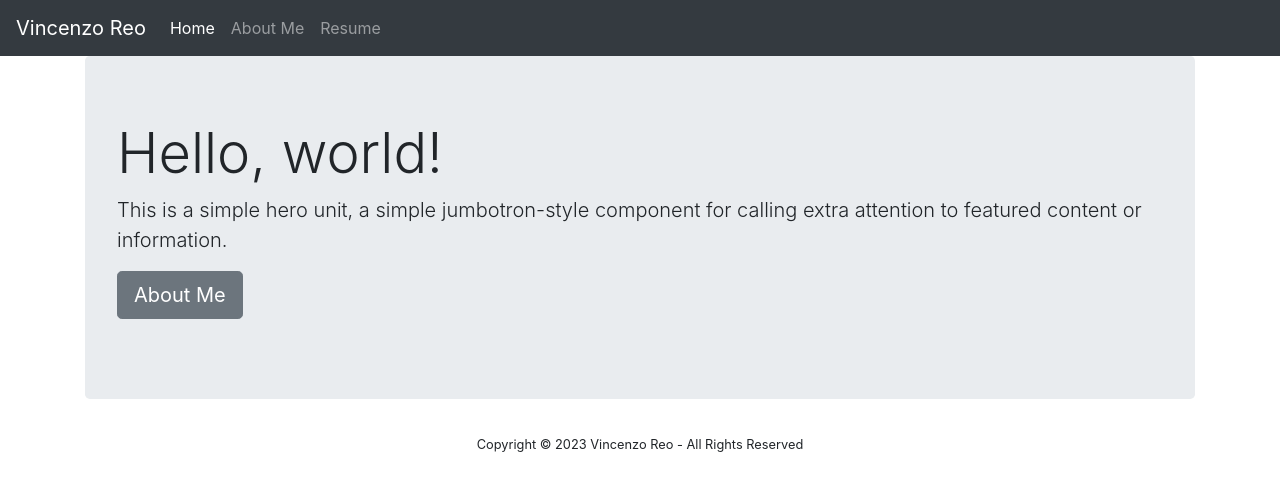
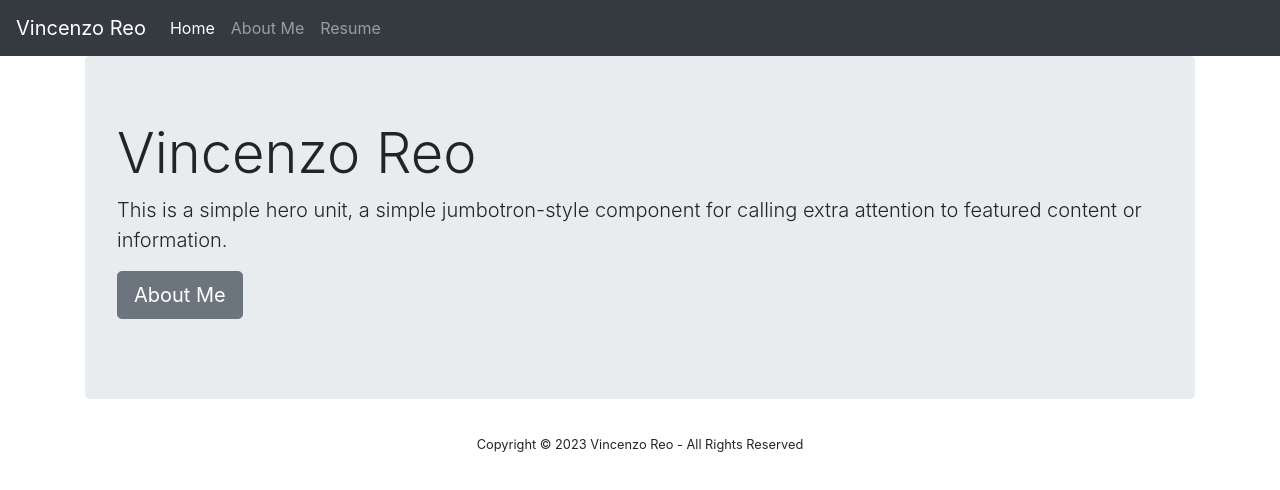
Before and after one commit to vjreo/node-intro, a plain HTML site: page index.html in a window 1280 px wide. Drawn offline with nearby package versions, Linux system fonts and the light colour scheme.

Commit message:
edited index.html and changed Hello World to Vincenzo Reo

```diff
--- a/index.html
+++ b/index.html
@@ -37,7 +37,7 @@
 
     <div class="container">
       <div class="jumbotron">
-        <h1 class="display-4">Hello, world!</h1>
+        <h1 class="display-4">Vincenzo Reo</h1>
         <p class="lead">This is a simple hero unit, a simple jumbotron-style component for calling extra attention to featured content or information.</p>
         <p class="lead">
           <a class="btn btn-secondary btn-lg" href="about" role="button">About Me</a>
```
